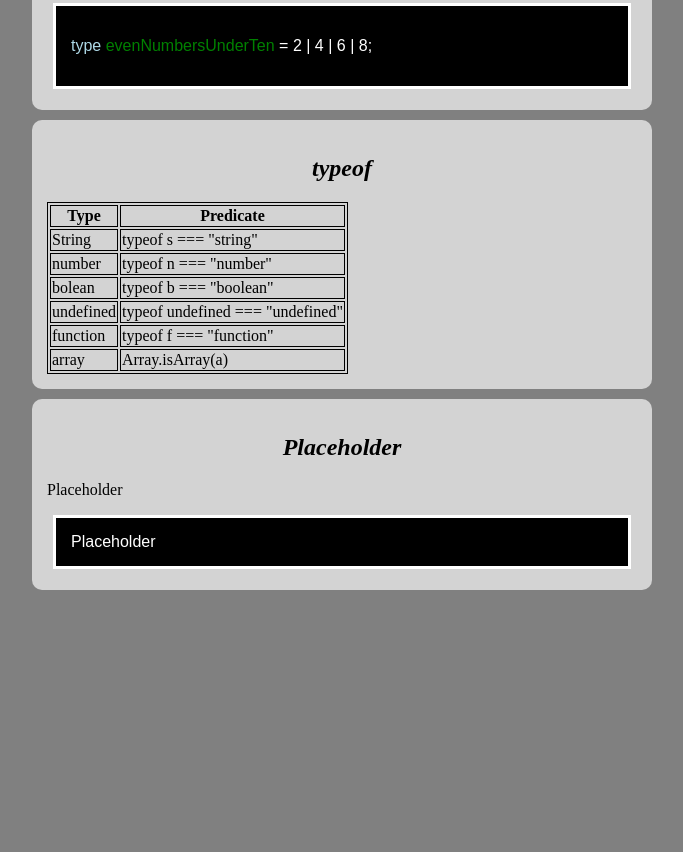
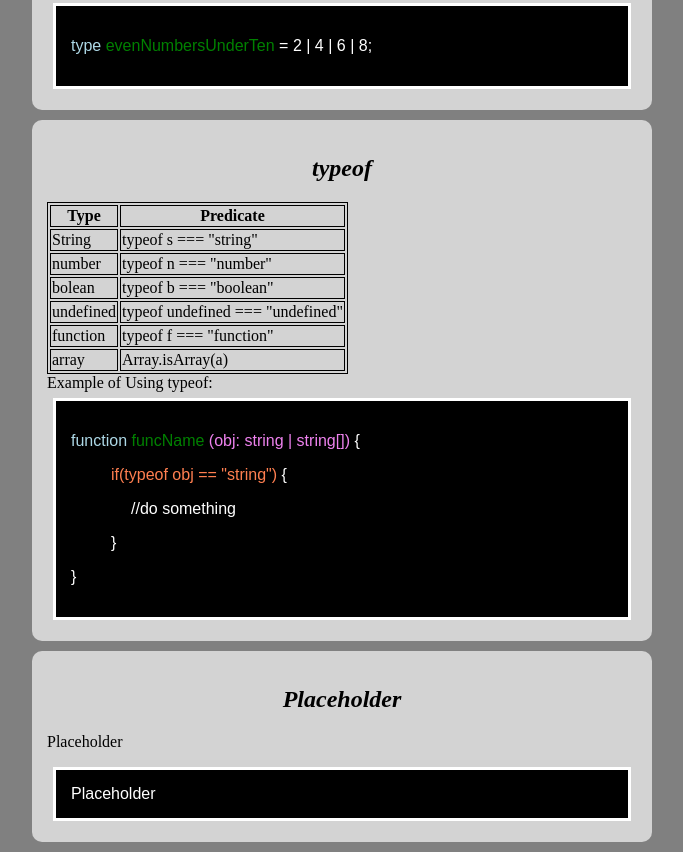
Before and after one commit to cs401-fall2022/lesson14-carsonmorris, a plain HTML site: page index.html in a window 1280 px wide. Shown: the part 2444-3296 px from the top of the page, without its empty margins (298-981 px from the left). Before the commit the page ends 3044 px from the top, so only its background shows below. Drawn offline with Linux system fonts and the light colour scheme.

Commit message:
Progress

```diff
--- a/index.html
+++ b/index.html
@@ -122,6 +122,16 @@
           <td>Array.isArray(a)</td>
         </tr>
       </table>
+
+      Example of Using typeof:
+      <div id="codeText">
+        <p><span style="color: lightblue">function</span><span style="color: green"> funcName</span><span style="color: violet"> (obj: string | string[])</span> {</p>
+
+          <p id="indented"><span style="color: coral">if(typeof obj == "string") </span>{</p>
+        <p id="indented2">//do something</p>
+        <p id="indented">}</p>
+        <p>}</p>
+      </div>
     </div>
 
     <div id="contentBox">
--- a/style.css
+++ b/style.css
@@ -48,6 +48,10 @@ h2 {
     margin-left: 40px;
 }
 
+#indented2{
+    margin-left: 60px;
+}
+
 table, th, td {
     border: 1px solid black;
   }
```
